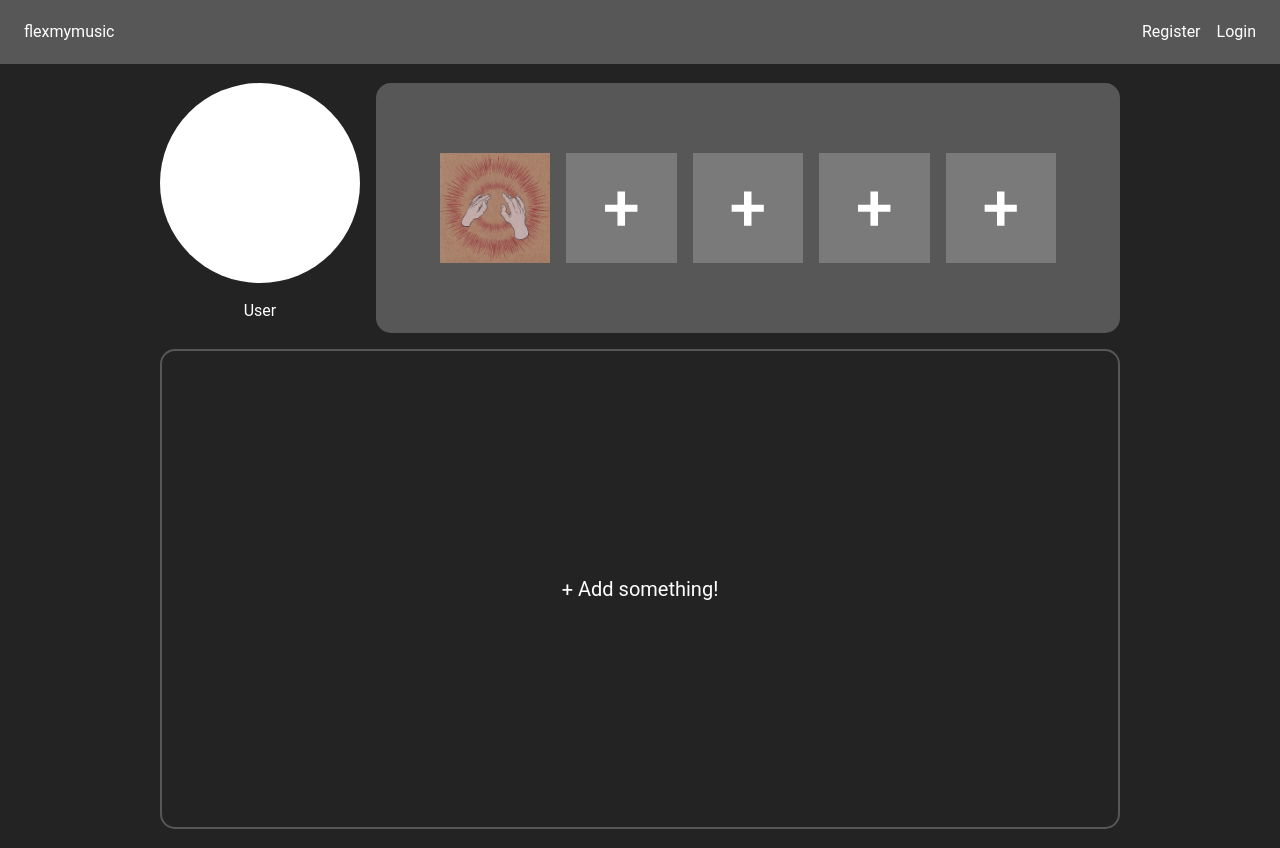
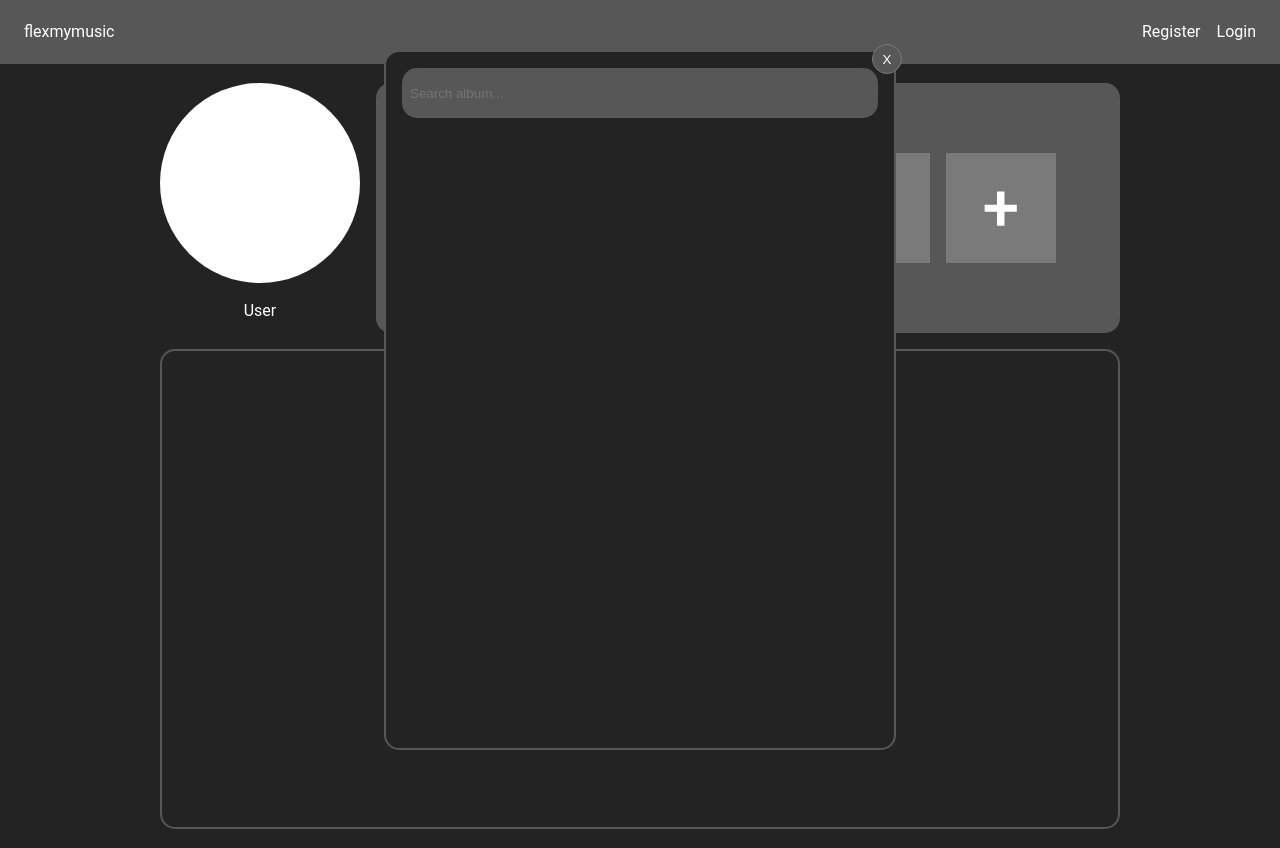
Before and after one commit to SkabaYay/flexmymusic, a React (Vite) app in the folder frontend/: page / in a window 1280 px wide. Both pictures are taken after a click on the element 495 px from the left and 208 px from the top of the page. Built offline with nearby package versions, Linux system fonts and the light colour scheme.

Commit message:
Add search feature + implement API

```diff
--- a/frontend/index.html
+++ b/frontend/index.html
@@ -3,6 +3,13 @@
   <head>
     <meta charset="UTF-8" />
     <link rel="icon" type="image/svg+xml" href="/favicon.svg" />
+    <link
+      rel="stylesheet"
+      href="https://cdnjs.cloudflare.com/ajax/libs/font-awesome/6.5.1/css/all.min.css"
+      integrity="sha512-DTOQO9RWCH3ppGqcWaEA1BIZOC6xxalwEsw9c2QQeAIftl+Vegovlnee1c9QX4TctnWMn13TZye+giMm8e2LwA=="
+      crossorigin="anonymous"
+      referrerpolicy="no-referrer"
+    />
     <meta name="viewport" content="width=device-width, initial-scale=1.0" />
     <title>flexmymusic</title>
   </head>
--- a/frontend/src/components/AlbumSearch.jsx
+++ b/frontend/src/components/AlbumSearch.jsx
@@ -0,0 +1,85 @@
+import "../css/AlbumSearch.css";
+import { searchAlbums, getAlbumCover } from "../services/api";
+import { useState } from "react";
+import Loading from "../assets/Loading.svg";
+import Missing from "../assets/Missing.svg";
+
+function AlbumSearch({ onClose }) {
+  const [searchQuery, setSearchQuery] = useState("");
+  const [results, setResults] = useState([]);
+  const [error, setError] = useState(null);
+  const [loading, setLoading] = useState(false);
+
+  async function handleSearch(e) {
+    e.preventDefault();
+
+    if (!searchQuery.trim()) return;
+    if (loading) return;
+
+    setResults([]);
+    setLoading(true);
+
+    try {
+      const searchResults = await searchAlbums(searchQuery);
+
+      setResults(searchResults);
+      console.log(searchResults);
+      setError(null);
+
+      searchResults.forEach(async (album) => {
+        const cover = await getAlbumCover(album.id);
+
+        setResults((currentResults) =>
+          currentResults.map((currentAlbum) =>
+            currentAlbum.id === album.id
+              ? { ...currentAlbum, cover }
+              : currentAlbum,
+          ),
+        );
+      });
+    } catch (err) {
+      console.log("err");
+      setError("Failed to search albums");
+    } finally {
+      setLoading(false);
+    }
+  }
+
+  return (
+    <div className="album-search">
+      <button id="close-button" onClick={onClose}>
+        X
+      </button>
+      <form onSubmit={handleSearch} className="search-form">
+        <input
+          type="text"
+          placeholder="Search album..."
+          id="album-search"
+          value={searchQuery}
+          onChange={(e) => setSearchQuery(e.target.value)}
+          name="album-search"
+        />
+      </form>
+      <div className="albums">
+        {results.map((album) => {
+          return (
+            <div key={album.id} className="album">
+              <img
+                src={
+                  album.cover === undefined ? Loading : album.cover || Missing
+                }
+                alt={album.title}
+              />
+              <div className="album-info">
+                <p>{album.title}</p>
+                <p>{album.artist}</p>
+              </div>
+            </div>
+          );
+        })}
+      </div>
+    </div>
+  );
+}
+
+export default AlbumSearch;
--- /dev/null
+++ b/frontend/src/css/AlbumSearch.css
@@ -0,0 +1,89 @@
+.album-search {
+  width: 40%;
+  height: 700px;
+  background-color: var(--primary-color);
+  border: 2px solid var(--secondary-color);
+  border-radius: 15px;
+  position: fixed;
+  top: 50%;
+  left: 50%;
+  transform: translate(-50%, -50%);
+  display: flex;
+  flex-direction: column;
+  align-items: center;
+  justify-content: flex-start;
+  padding: 1rem;
+  gap: 1rem;
+}
+
+.album-search #close-button {
+  position: absolute;
+  top: -0.5rem;
+  right: -0.5rem;
+  width: 30px;
+  height: 30px;
+  background-color: var(--secondary-color);
+  color: white;
+  border: 1px solid var(--ternary-color);
+  border-radius: 15px;
+  display: flex;
+  justify-content: center;
+  align-items: center;
+  transition: background-color 0.2s ease;
+}
+
+.album-search #close-button:hover {
+  cursor: pointer;
+  background-color: var(--ternary-color);
+}
+
+.album-search form {
+  width: 100%;
+}
+
+.album-search form input {
+  background-color: var(--secondary-color);
+  color: white;
+  border: none;
+  border-radius: 15px;
+  width: 100%;
+  height: 50px;
+  padding: 0.5rem;
+}
+
+.album-search .albums {
+  width: 100%;
+  flex: 1;
+  min-height: 0;
+  box-sizing: border-box;
+  display: flex;
+  flex-direction: row;
+  flex-wrap: wrap;
+  justify-content: space-evenly;
+  align-items: flex-start;
+  gap: 1.5rem;
+  padding: 10px;
+  overflow-y: auto;
+}
+
+.album-search .albums .album {
+  width: 200px;
+  aspect-ratio: 1 / 1;
+  display: flex;
+  flex-direction: column;
+  gap: 0.5rem;
+}
+
+.album-search .albums .album img {
+  width: 100%;
+  height: 100%;
+  object-fit: cover;
+}
+
+.album-search .albums .album .album-info p:nth-child(1) {
+  font-weight: var(--font-bold);
+}
+
+.album-search .albums .album .album-info p:nth-child(2) {
+  font-size: var(--h5-font-size);
+}
--- a/frontend/src/pages/profile.jsx
+++ b/frontend/src/pages/profile.jsx
@@ -1,6 +1,7 @@
 import "../css/profile.css";
 import { useState } from "react";
 import AlbumSpot from "../components/AlbumSpot";
+import AlbumSearch from "../components/AlbumSearch";
 import Add from "../assets/Add.svg";
 import Test from "../assets/test.jpg";
 
@@ -14,10 +15,15 @@ function Profile() {
       newAlbums[index - 1] = Test;
       return newAlbums;
     });
+    setSearchOpen(true);
   }
 
   function handleAddSomethingClick() {
     console.log("Add something clicked!");
+  }
+
+  function handleCloseSearch() {
+    setSearchOpen(false);
   }
 
   return (
@@ -31,6 +37,7 @@ function Profile() {
       </header>
 
       <section>
+        {searchOpen && <AlbumSearch onClose={handleCloseSearch} />}
         <div className="top-container">
           <div className="profile-info">
             <div className="profile-image"></div>
--- /dev/null
+++ b/frontend/src/services/api.js
@@ -0,0 +1,35 @@
+export async function searchAlbums(query) {
+  const response = await fetch(
+    `https://musicbrainz.org/ws/2/release/?query=${encodeURIComponent(query)}&fmt=json`,
+    {
+      headers: {
+        "User-Agent": "flexmymusic/1.0 honng2552@gmail.com",
+      },
+    },
+  );
+
+  const data = await response.json();
+
+  return data.releases.map((release) => ({
+    id: release.id,
+    title: release.title,
+    artist: release["artist-credit"]?.[0]?.name ?? "Unknown Artist",
+    cover: undefined,
+  }));
+}
+
+export async function getAlbumCover(releaseId) {
+  const response = await fetch(
+    `https://coverartarchive.org/release/${releaseId}`,
+  );
+
+  if (!response.ok) {
+    return null;
+  }
+
+  const data = await response.json();
+
+  const frontCover = data.images.find((image) => image.front);
+
+  return frontCover?.thumbnails?.["500"] ?? null;
+}
```
Also changed, not shown: frontend/src/assets/Loading.svg (added), frontend/src/assets/Missing.svg (added).
